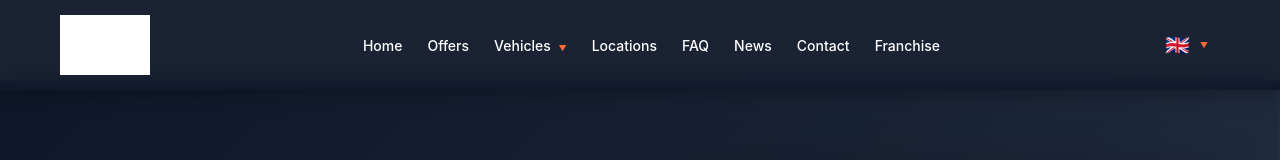
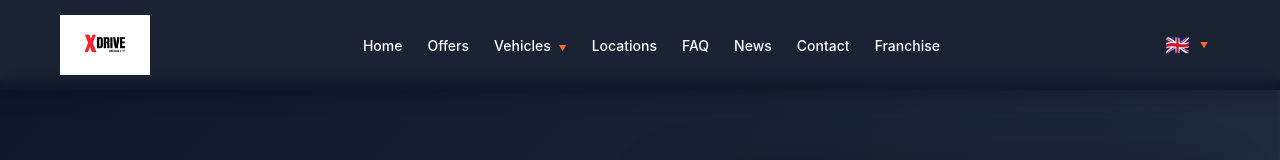
Before and after one commit to CemilEmreAras/xdrive-fe, a React (Vite) app: page / in a window 1280 px wide. Shown: the top 160 px of the page. Built offline with nearby package versions, Linux system fonts and the light colour scheme; no server answers; grey boxes are pictures that could not be loaded.

Commit message:
fix: Logo görüntüleme sorunu düzeltildi, filtre kaldırıldı

```diff
--- a/src/components/Header.css
+++ b/src/components/Header.css
@@ -31,7 +31,7 @@
   max-height: 60px;
   width: auto;
   object-fit: contain;
-  filter: brightness(0) invert(1); /* Beyaz logo için */
+  display: block;
 }
 
 .nav {
--- a/src/components/Header.jsx
+++ b/src/components/Header.jsx
@@ -15,6 +15,13 @@ function Header() {
               src="/images/logo.svg"
               alt="XDrive rent a car"
               className="logo-image"
+              onError={(e) => {
+                console.error('Logo yüklenemedi:', e.target.src);
+                e.target.style.display = 'none';
+              }}
+              onLoad={() => {
+                console.log('Logo başarıyla yüklendi');
+              }}
             />
           </Link>
           <nav className="nav">
```
